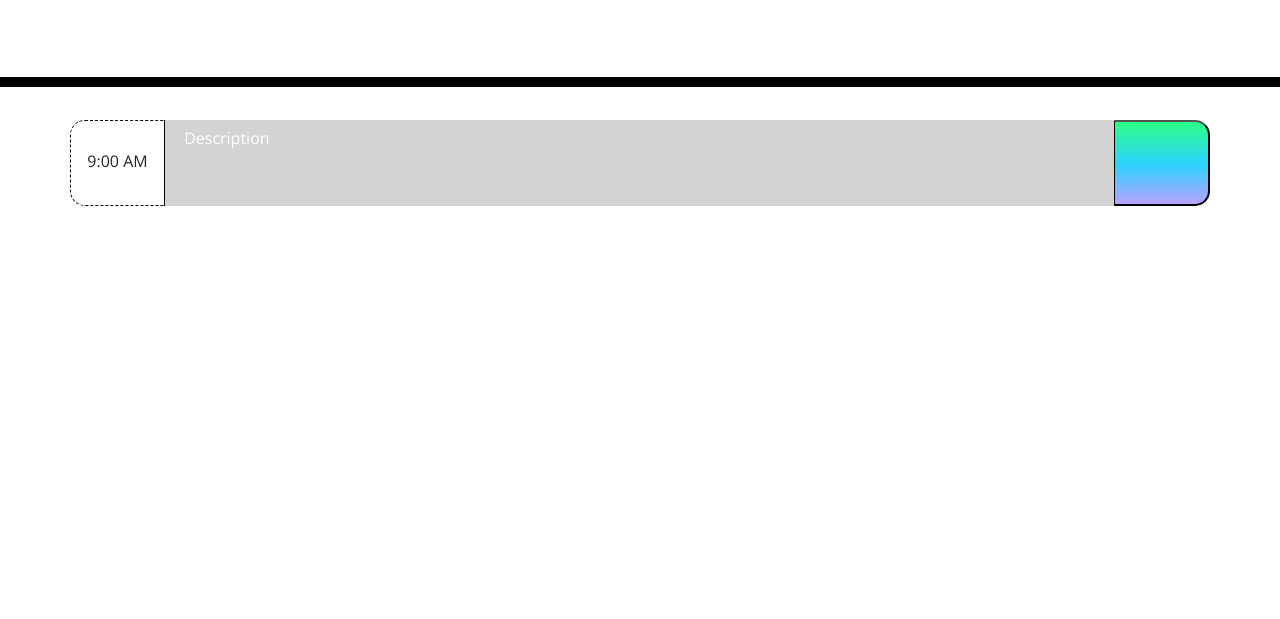
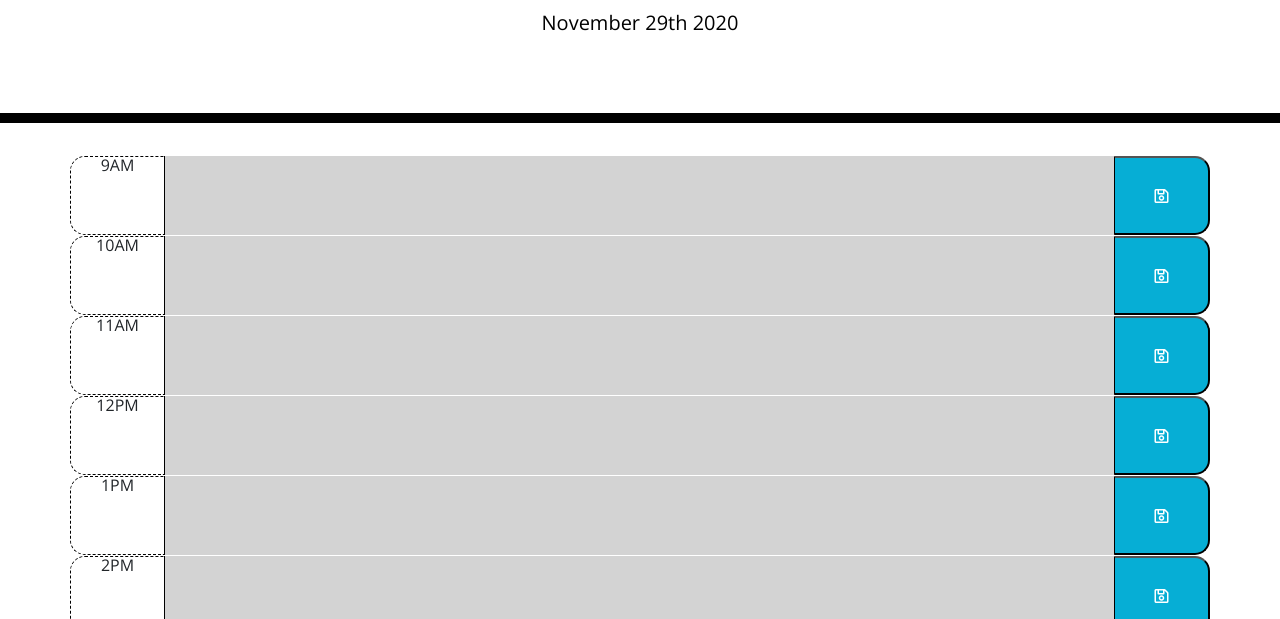
Before and after one commit to matthewdamron/work-day-scheduler, a plain HTML site: page index.html in a window 1280 px wide. Shown: the part 181-800 px from the top of the page. Drawn offline with nearby package versions, Linux system fonts and the light colour scheme; a web font is replaced by a local one.

Commit message:
display hours of the day

```diff
--- a/assets/css/style.css
+++ b/assets/css/style.css
@@ -35,7 +35,7 @@ textarea{
 }
 
 .row {
-  white-space: pre-wrap;
+  /* white-space: pre-wrap;  */
   height: 80px;
   border-top: 1px solid white;;
 }
@@ -69,9 +69,10 @@ textarea{
   color: white;
 }
 
-.saveBtn i:hover {
-  font-size: 20px;
+.saveBtn:hover {
+  font-size: 25px;
   transition: all .3s ease-in-out;
+  color: black;
 }
 
 .btn-add, .btn-save {
@@ -81,7 +82,7 @@ textarea{
   background-color: #fa8bff;
   background-image: linear-gradient(45deg, #fa8bff 0%, #2bd2ff 52%, #2bff88 90%);
   transition: all .5s ease-out;
-  background-size: 1px 110px;
+  background-size: 1px 160px;
   background-position: 0 -10px;
 }
 
@@ -89,7 +90,7 @@ textarea{
   background-color: #ea0028;
   background-image: linear-gradient(180deg, #ff9a8b 0%, #ea0028 100%);
   transition: all .5s ease-out;
-  background-size: 1px 100px;
+  background-size: 1px 160px;
   background-position: 0 -10px;
 }
 
--- /dev/null
+++ b/assets/js/scheduler.js
@@ -0,0 +1,32 @@
+// pull and set current date form moment
+$('#currentDay').text(moment().format('MMMM Do YYYY'));
+
+// generating textareas for scheduling
+for (var hour = 9; hour < 18; hour++) {
+    // scheduledHours.push(moment({hour}).format('h  a'));
+    var taskDiv = $('<div>')
+        .addClass('row');
+
+    var taskHour = $('<div>')
+        .addClass('col time-block')
+        .text(moment({hour}).format('hA'));
+
+    var taskDescription = $('<textarea>')
+        .addClass('col-10 description past')
+        .attr('id', 'description');
+
+    var taskSaveIcon = $('<i>')
+        .addClass('far fa-save');
+
+    var taskSave = $('<button>')
+        .addClass('col saveBtn')
+        .append(taskSaveIcon);
+
+    taskDiv
+        .append(taskHour)
+        .append(taskDescription)
+        .append(taskSave);
+
+    $('.container')
+        .append(taskDiv);
+}
--- a/index.html
+++ b/index.html
@@ -43,19 +43,7 @@
       <p id="currentDay" class="lead"></p>
     </header>
     <div class="container">
-      <div class="row">
-        <div class="col time-block">
-          9:00 AM
-        </div>
-        <!-- <div class="col-8 past"> -->
-          <textarea class="col-10 description past"> Description</textarea>
-        <!-- </div> -->
-        <button class="col btn-save oi oi-file">
-          <!-- <button class="oi oi-file"> -->
-            <!-- <span class="oi oi-file"></span> -->
-          <!-- </button> -->
-        </button>
-      </div>
+      <!-- add hours here from javascript -->
     </div>
 
     <!-- jquery -->
@@ -64,5 +52,7 @@
     <script src="https://cdnjs.cloudflare.com/ajax/libs/twitter-bootstrap/4.3.1/js/bootstrap.min.js"></script>
     <!-- moment -->
     <script src="https://cdnjs.cloudflare.com/ajax/libs/moment.js/2.24.0/moment.min.js"></script>
+    <!-- local js -->
+    <script src="./assets/js/scheduler.js"></script>
   </body>
 </html>
```
